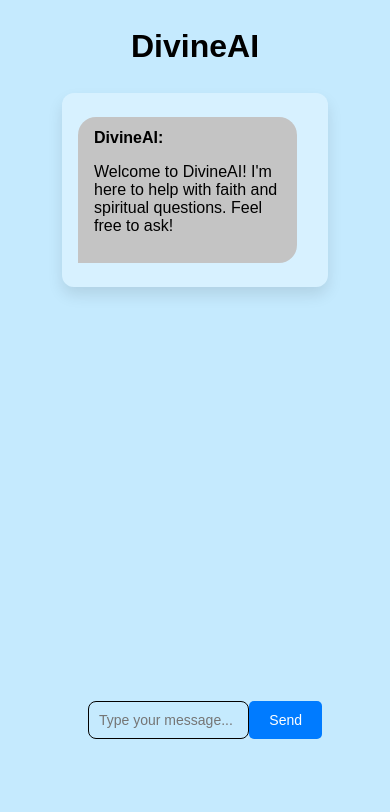
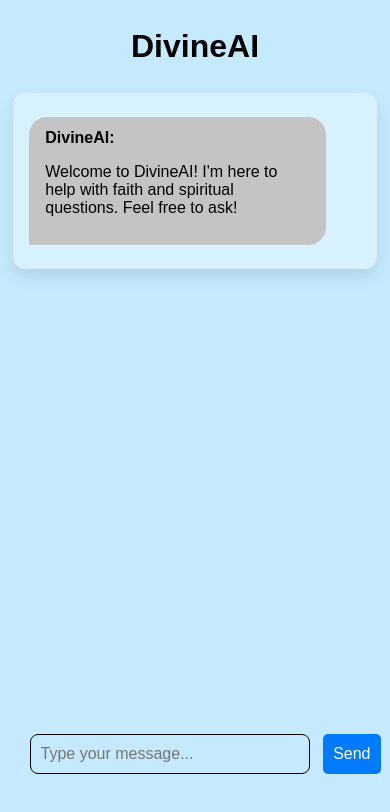
Before and after one commit to CoreyJMoreno/DivineAI, a React (Create React App) app: page / in a window 390 px wide. Shown: the top 812 px of the page. Built offline with nearby package versions, Linux system fonts and the light colour scheme.

Commit message:
Update Mobile Frontend

```diff
--- a/src/App.css
+++ b/src/App.css
@@ -82,21 +82,19 @@ body {
 
 /* Style for the input container */
 .form-container {
-  position: fixed;  /* Fix the form to the bottom */
-  bottom: 0;        /* Align it to the bottom */
-  left: 0;          /* Align it to the left */
-  width: 100%;      /* Make it span the whole width */
-  display: flex;    /* Use Flexbox to center the form */
-  justify-content: center;  /* Center horizontally */
-  background-color: #c5eafe;  /* Optional: Add background */
-  padding: 10px;    /* Optional: Padding to give some space */
-  /* box-shadow: 0 -2px 5px rgba(0, 0, 0, 0.1); Optional: Shadow for a nicer look */
+  position: fixed;
+  bottom: 0;
+  left: 0;
+  width: 100%;
+  display: flex;
+  justify-content: center;
+  background-color: #c5eafe;
+  padding: 10px;
   padding-bottom: 105px;
 }
 
-
 form {
-  width: 60%;       /* Adjust the width as needed for smaller size */
+  width: 60%;
   display: flex;
   justify-content: space-between;
 }
@@ -127,6 +125,36 @@ button:hover {
   background-color: #0056b3;  /* Darker color on hover */
 }
 
+@media screen and (max-width: 390px) and (max-height: 844px) {
+  button {
+    padding: 10px 10px;  /* Button padding */
+    font-size: 16px;      /* Smaller button text size */
+    border: none;         /* Remove default border */
+    background-color: #007bff; /* Button color */
+    color: white;         /* Button text color */
+    border-radius: 5px;   /* Rounded button corners */
+    cursor: pointer;      /* Pointer cursor on hover */
+  }
+
+  form {
+    width: 90%;;
+    display: flex;
+    justify-content: space-between;
+  }
+
+  input[type="text"] {
+    font-size: 16px;
+  }
+
+  .form-container {
+    padding-bottom: 70px;
+  }
+
+  .chat-container {
+    width: 85%;
+  }
+}
+
 
 /* Scrollbar */
 
```
